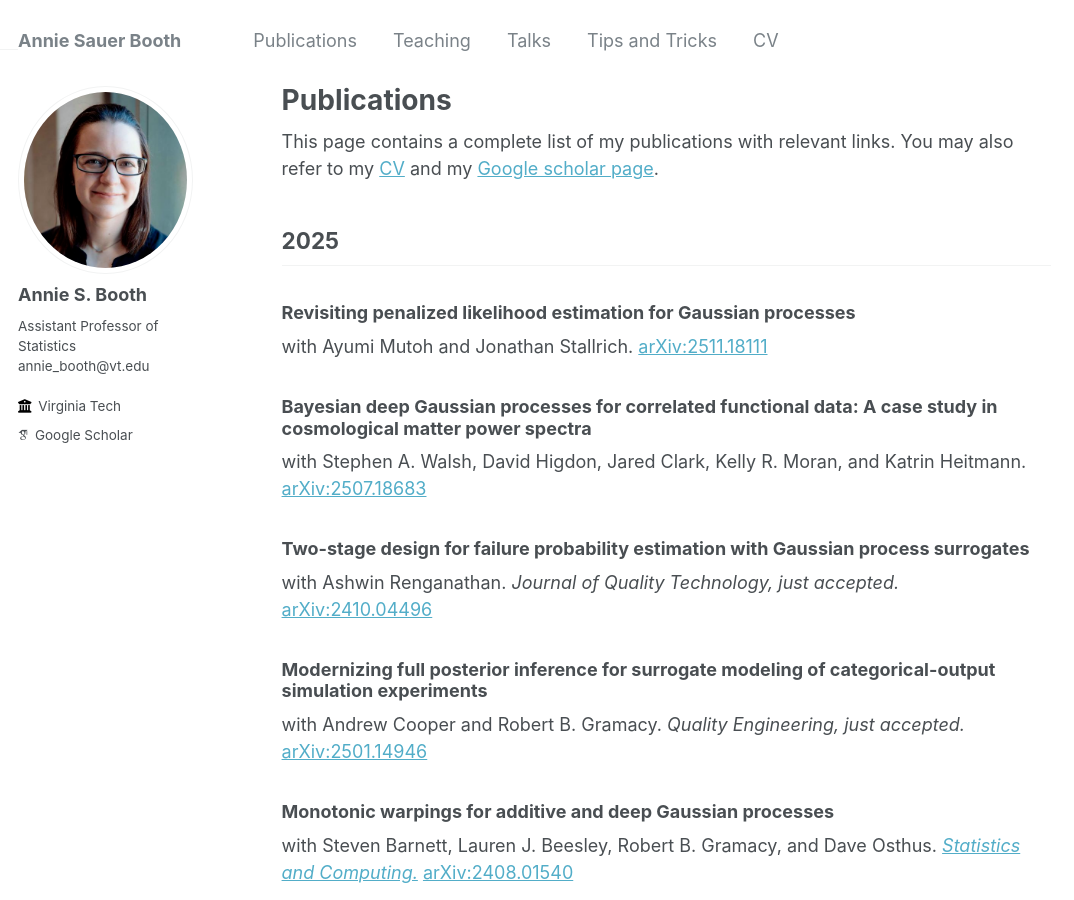
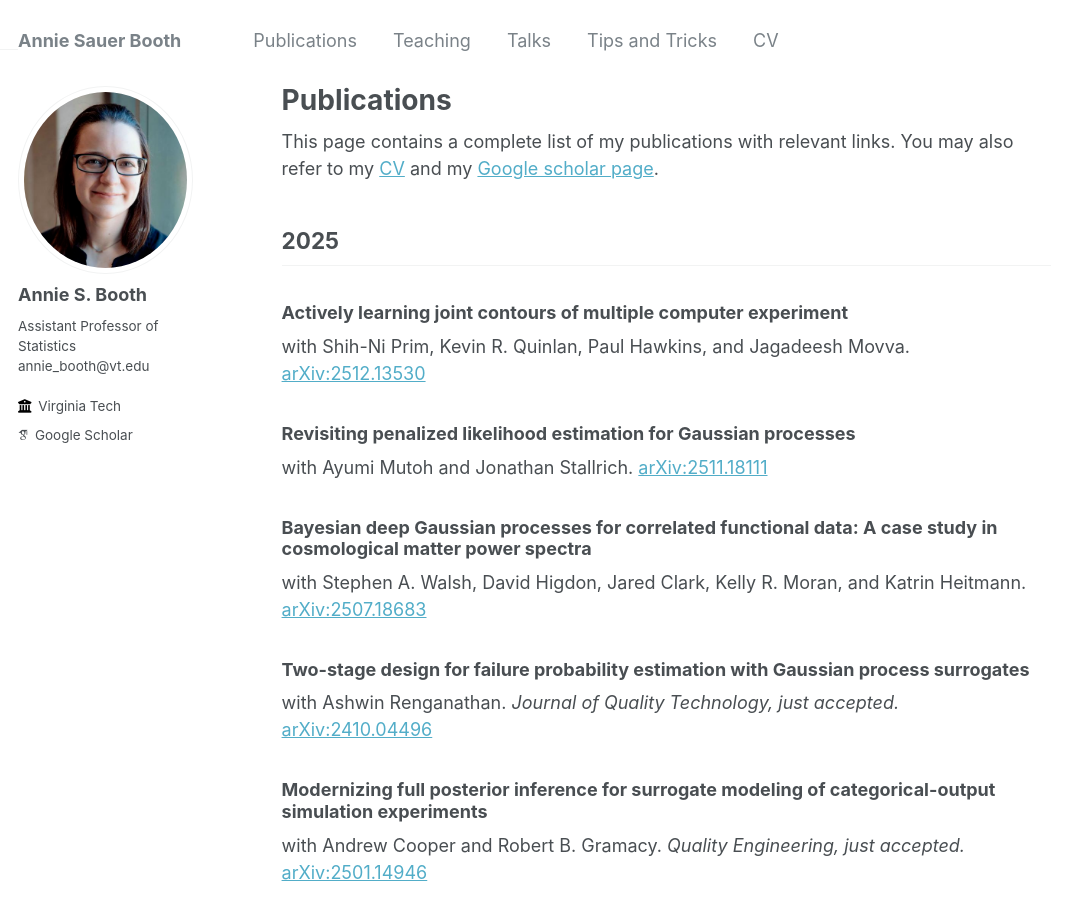
Before and after one commit to anniesbooth/anniesbooth.github.io, a Jekyll site: the page built from _pages/publications.md, in a window 1280 px wide and 900 px high. Shown: the whole window, without its empty margins (0-1074 px from the left). Built offline with Jekyll 4.4.1, drawn with Linux system fonts in a browser that asks for light colours; some web fonts are replaced.

Commit message:
new paper on arxiv

```diff
--- a/_pages/publications.md
+++ b/_pages/publications.md
@@ -8,6 +8,9 @@ This page contains a complete list of my publications with relevant links.  You
 
 2025
 ------
+
+### Actively learning joint contours of multiple computer experiment
+with Shih-Ni Prim, Kevin R. Quinlan, Paul Hawkins, and Jagadeesh Movva. [arXiv:2512.13530](https://arxiv.org/pdf/2512.13530)
 
 ### Revisiting penalized likelihood estimation for Gaussian processes
 with Ayumi Mutoh and Jonathan Stallrich. [arXiv:2511.18111](https://arxiv.org/pdf/2511.18111)
```
Also changed, not shown: _pages/about.md (+1 -0 lines), 2 other files.
